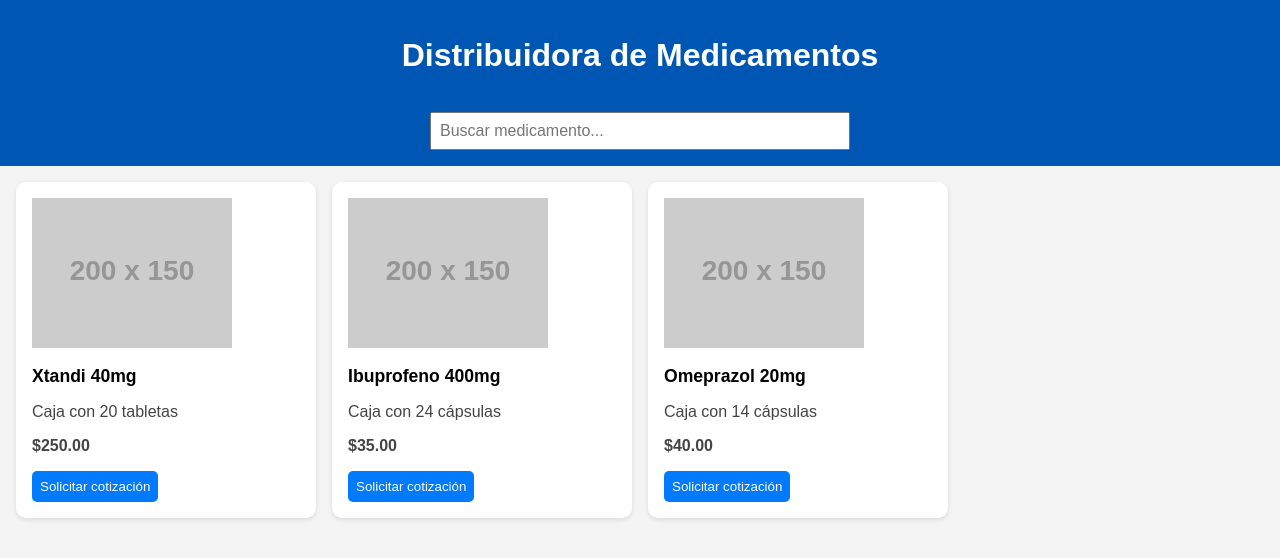
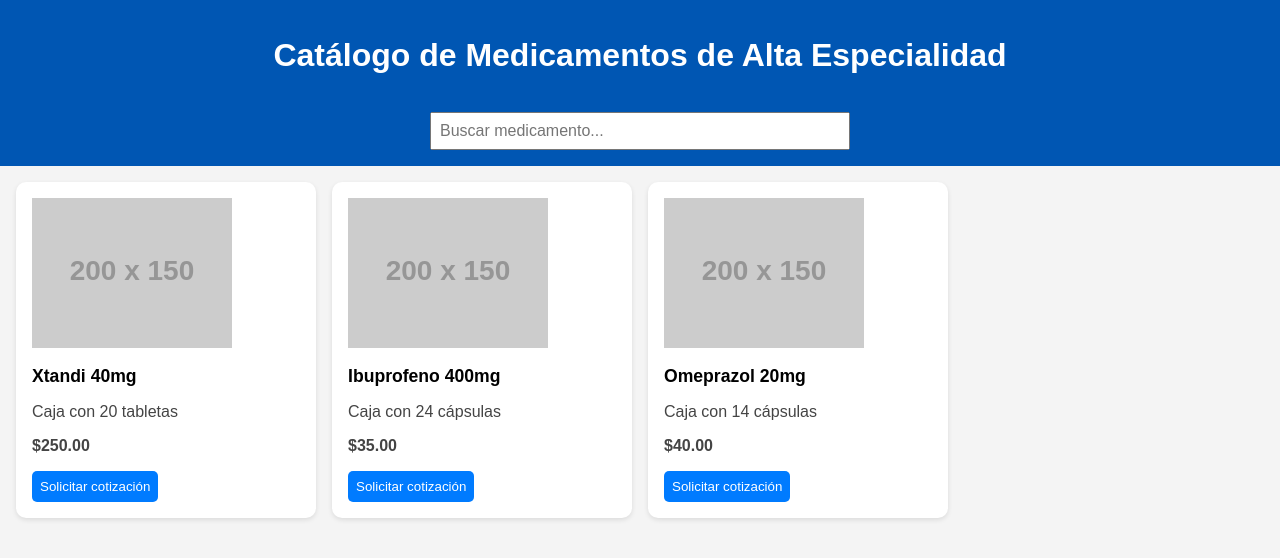
Before and after one commit to oscar1543/catalogo-medicamentos, a plain HTML site: page index.html in a window 1280 px wide. Drawn offline with Linux system fonts and the light colour scheme; placeholder pictures from the web are drawn by us.

Commit message:
Update index.html

```diff
--- a/index.html
+++ b/index.html
@@ -7,7 +7,7 @@
 </head>
 <body>
   <header>
-    <h1>Distribuidora de Medicamentos</h1>
+    <h1>Catálogo de Medicamentos de Alta Especialidad</h1>
     <input type="text" id="buscador" placeholder="Buscar medicamento...">
   </header>
 
```
